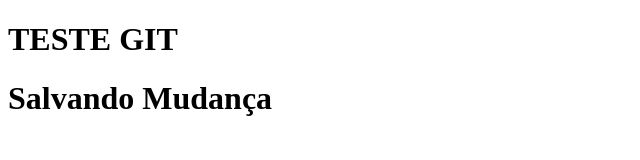
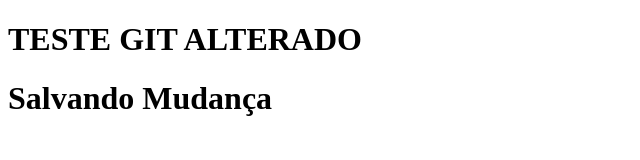
Before and after one commit to jefersonsantosdev/teste, a plain HTML site: page index.html in a window 1280 px wide. Shown: the whole page, without its empty margins (0-640 px from the left). Drawn offline with Linux system fonts and the light colour scheme.

Commit message:
Alterei o título do projeto

```diff
--- a/index.html
+++ b/index.html
@@ -2,11 +2,11 @@
 <html lang="pt-br">
 <head>
     <header>
-        <h1>TESTE GIT</h1>
+        <h1>TESTE GIT ALTERADO</h1>
     </header>
     <meta charset="UTF-8">
     <meta name="viewport" content="width=device-width, initial-scale=1.0">
-    <title>TESTE GIT</title>
+    <title>TESTE GIT 3</title>
 </head>
 <body>
     <div>
```
